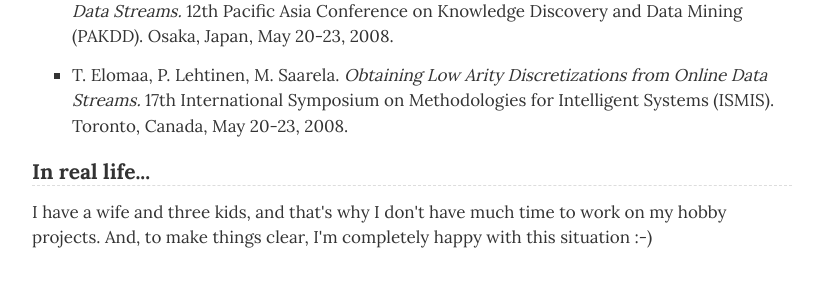
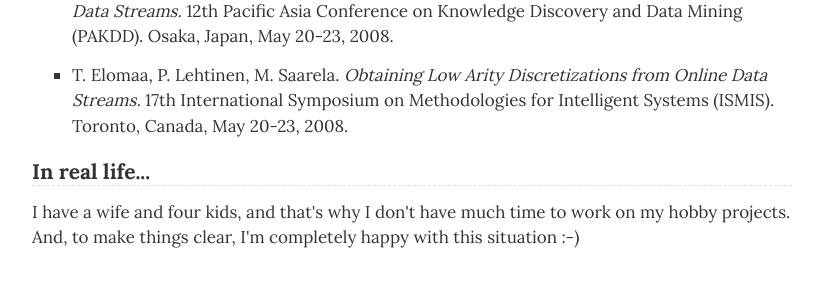
Before and after one commit to akheron/www.digip.org, a Python web app: template templates/about.html in a window 1280 px wide. Shown: the part 1329-1620 px from the top of the page, without its empty margins (228-1048 px from the left). Run offline with Jinja, Linux system fonts and the light colour scheme; the template is opened without the code that fills it, so the values that code supplies are empty; some libraries are stand-ins or nearby versions.

Commit message:
I have four kids

```diff
--- a/templates/about.html
+++ b/templates/about.html
@@ -148,7 +148,7 @@
 <section>
   <h2>In real life...</h2>
   <p>
-    I have a wife and three kids, and that's why I don't have much time
+    I have a wife and four kids, and that's why I don't have much time
     to work on my hobby projects. And, to make things clear, I'm
     completely happy with this situation :-)
   </p>
```
